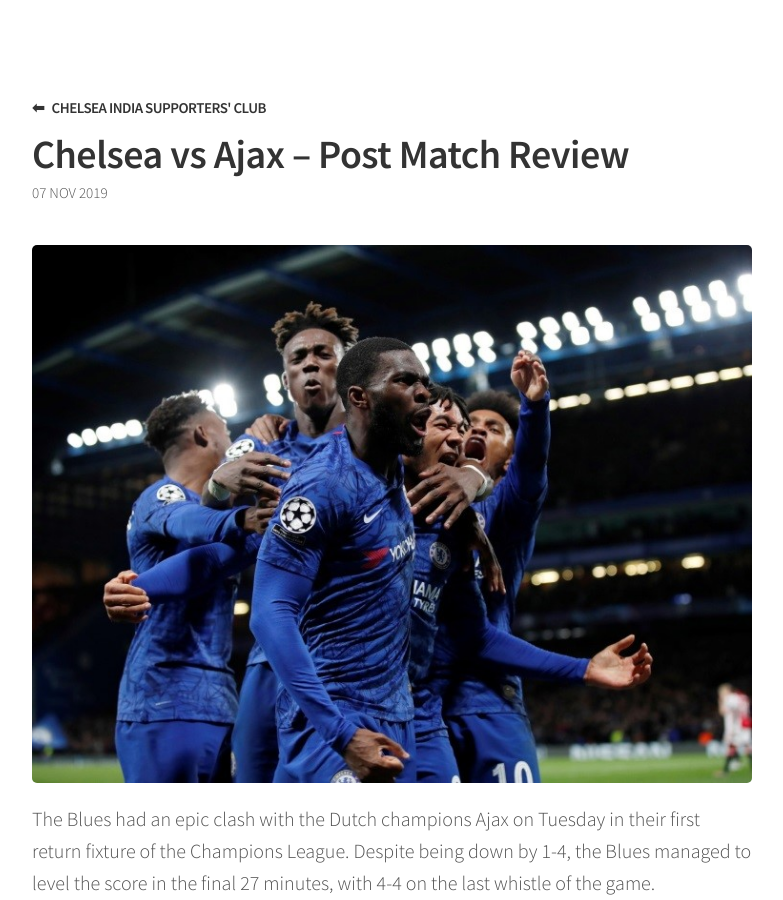
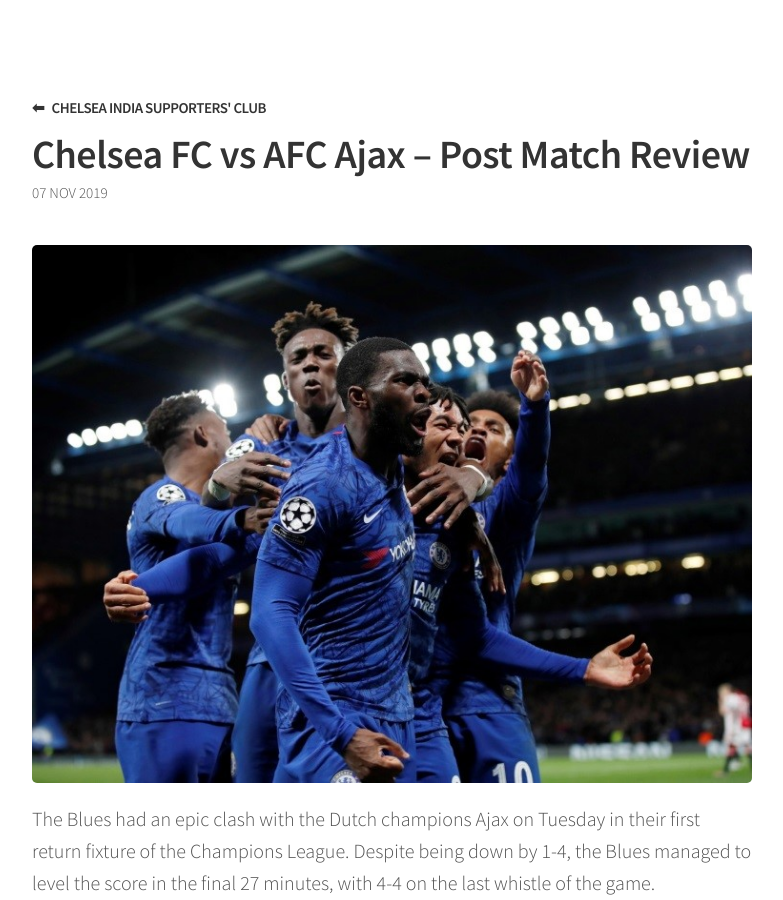
Before and after one commit to chelseafcindia/blog, a Jekyll site: the page built from _posts/2019-11-07-chelsea-vs-ajax-post-match-review.markdown, in a window 1280 px wide and 900 px high. Shown: the whole window, without its empty margins (248-1031 px from the left). Built offline with Jekyll 4.4.1, drawn with Linux system fonts in a browser that asks for light colours; some of the changed text lies outside the part shown.

Commit message:
Updated Chelsea Vs Ajax Post Match Review

```diff
--- a/_posts/2019-11-07-chelsea-vs-ajax-post-match-review.markdown
+++ b/_posts/2019-11-07-chelsea-vs-ajax-post-match-review.markdown
@@ -1,5 +1,5 @@
 ---
-title: Chelsea vs Ajax – Post Match Review
+title: Chelsea FC vs AFC Ajax – Post Match Review
 date: 2019-11-07 17:17:00 +05:30
 categories:
 - Football
@@ -41,7 +41,7 @@
 
 ## Key talking points
 
-### Chelsea
+### Chelsea FC
 
 Lampard knew that an away win against Ajax was a boost towards their rest of the group stage matches, but it did not work out well after his side conceded just after two minutes with worst possible start. Although, Jorginho equalized a few seconds later, Promes’ goal gave Ajax the lead later in the first half. Ziyech’s goal added to the lead and was evident enough of their homework to tackle Chelsea’s defence.
 
@@ -61,7 +61,7 @@
 
 The Italian dictated the whole game through his tempo and urged the players to attack prominently every time. It was his penalty that gave Chelsea the equaliser along with his dominance in the mid field. He got the second chance of converting from the spot, which he comfortably did and brought the team to a draw after ludicrous series of events.
 
-### Ajax
+### AFC Ajax
 
 ![3 Ajax.jpg](/uploads/3%20Ajax.jpg)
 
```
